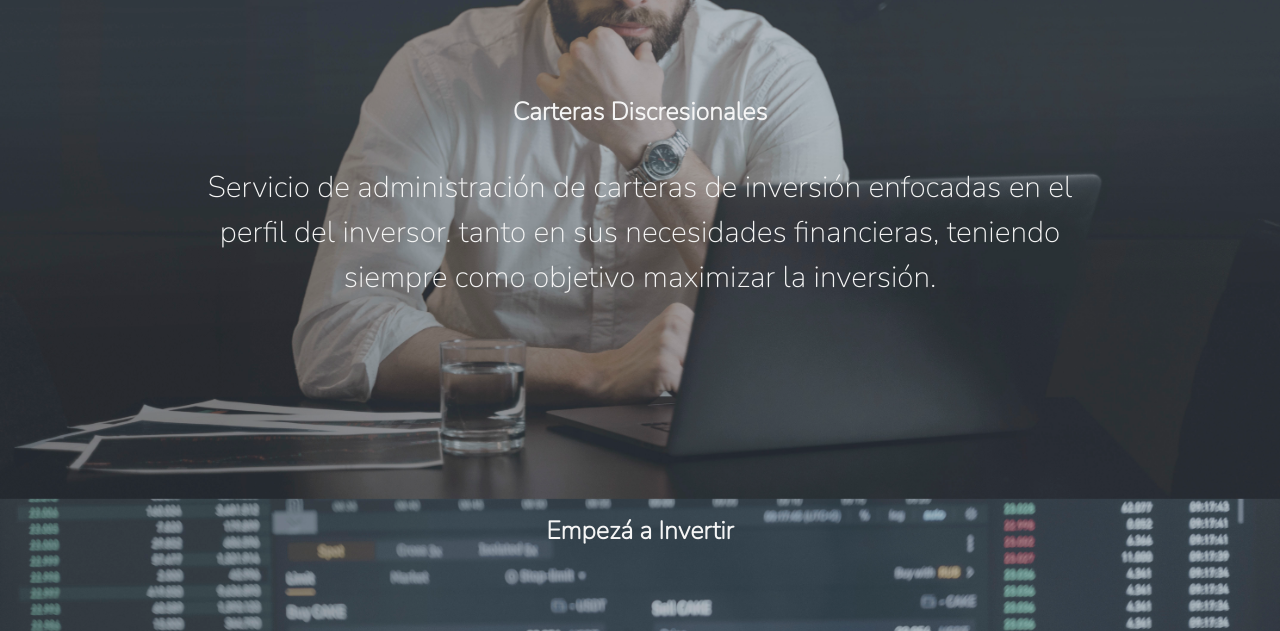
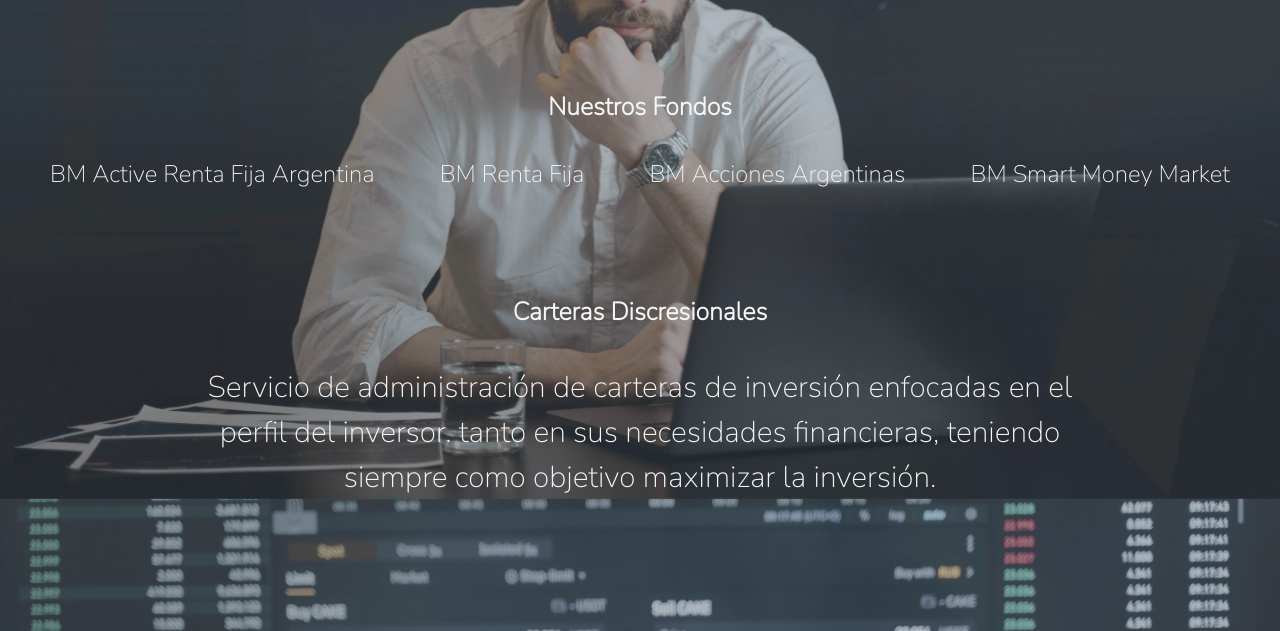
Before and after one commit to RodrigoEstevez/proyecto-coder, a website: page index.html in a window 1280 px wide. Shown: the part 1208-1839 px from the top of the page. Drawn offline with nearby package versions, Linux system fonts and the light colour scheme.

Commit message:
background2

```diff
--- a/css/style1.css
+++ b/css/style1.css
@@ -216,7 +216,7 @@
     }
 
     #Servicios {
-        padding-top: 0px;
+        padding-top: 200px;
         background-color: rgba(0, 128, 128, 0);
         border-bottom-style: none;
     }
```
